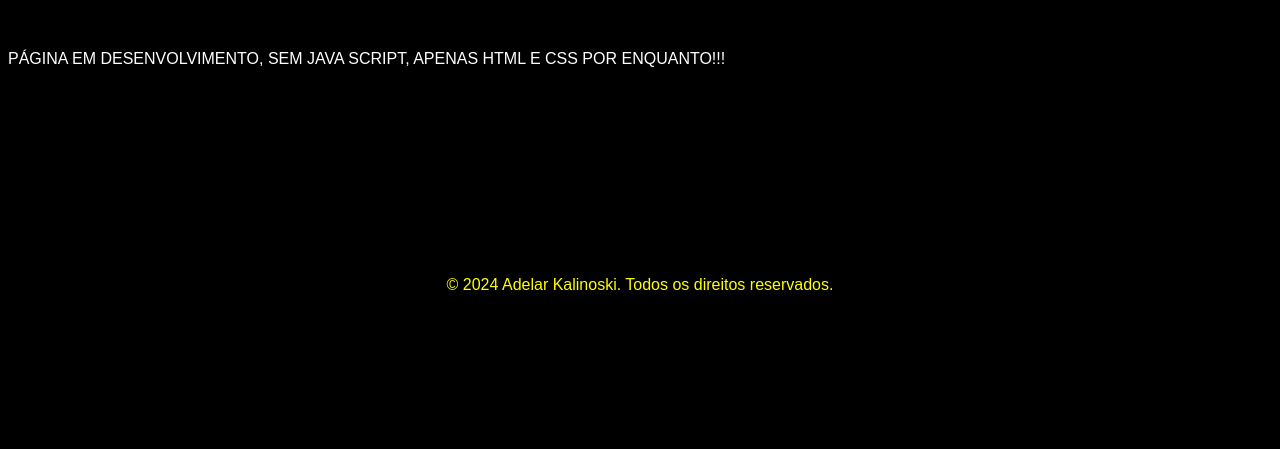
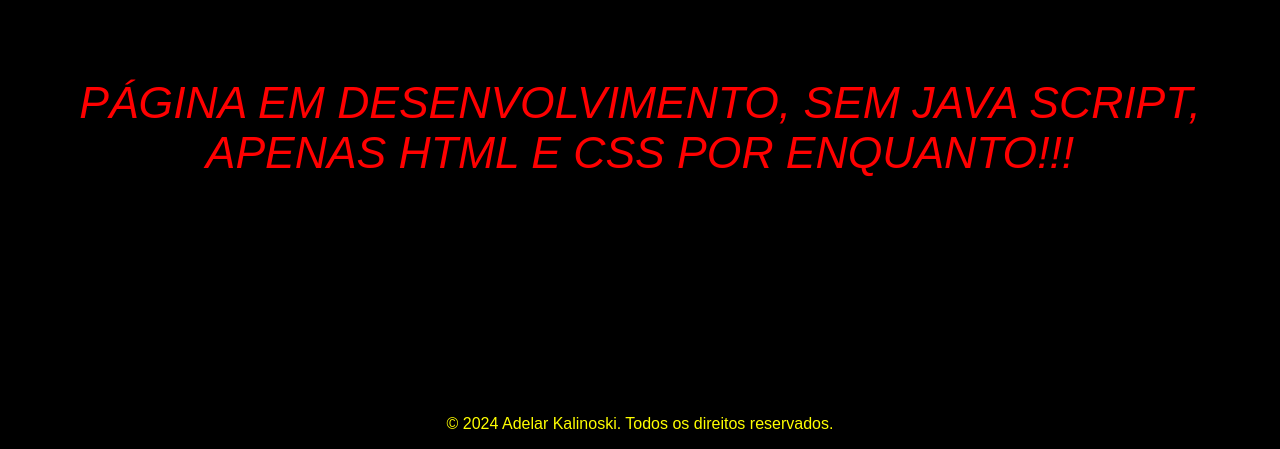
Before and after one commit to Adelar1503/Biografia, a plain HTML site: page contato.html in a window 1280 px wide. Shown: the part 655-1104 px from the top of the page. Before the commit the page ends 965 px from the top, so only its background shows below. Drawn offline with Linux system fonts and the light colour scheme.

Commit message:
Update contato.css

```diff
--- a/contato.css
+++ b/contato.css
@@ -114,3 +114,11 @@ button:hover {
     position: relative;
     top: 22%;
 }
+
+.Mensagem {
+    text-align: center;
+    color: red;
+    font-family: Arial, Helvetica, sans-serif;
+    font-style: italic;
+    font-size: 5ch;
+}
```
